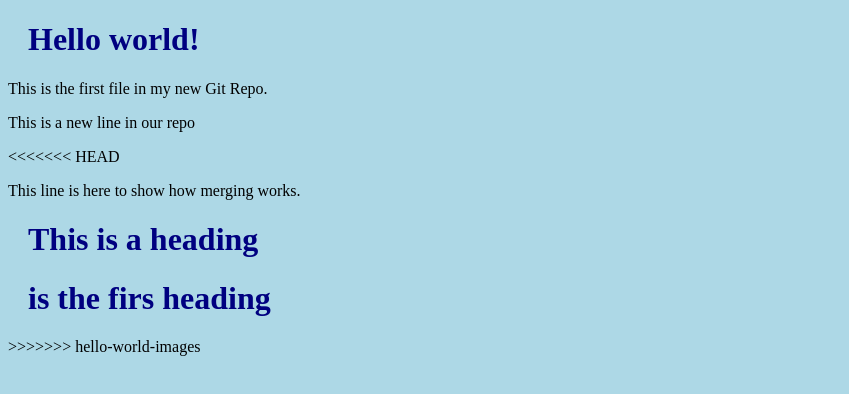
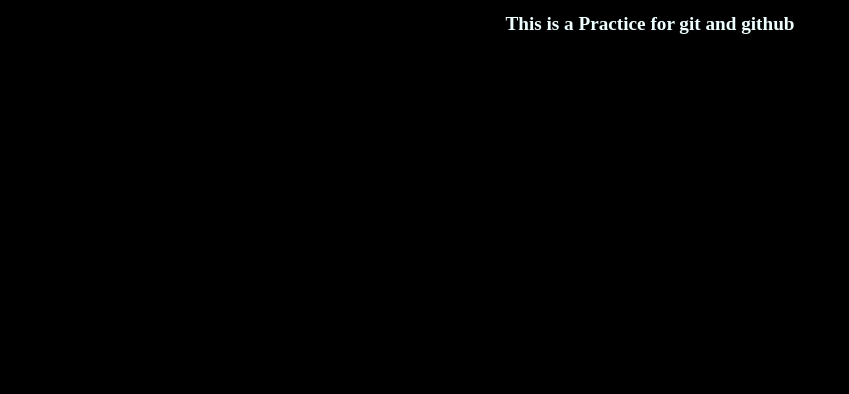
Before and after one commit to Gyanta69/myproject, a plain HTML site: page index.html in a window 1280 px wide. Shown: the whole page, without its empty margins (0-849 px from the left). Drawn offline with Linux system fonts and the light colour scheme.

Commit message:
Changes made to body color and font color

```diff
--- a/index.html
+++ b/index.html
@@ -5,16 +5,14 @@
     <meta name="viewport" content="width=device-width, initial-scale=1.0">
     <link rel="stylesheet" href="style.css">
     <title>Git practice</title>
+    <style>
+        body{
+            background-color: black;
+        }
+    </style>
+
 </head>
 <body>
-<h1>Hello world!</h1>
-<p>This is the first file in my new Git Repo.</p>
-<p>This is a new line in our repo</p>
-<<<<<<< HEAD
-<p>This line is here to show how merging works.</p>
-    <h1>This is a heading</h1>
-<h1>is the firs heading</h1>
->>>>>>> hello-world-images
-
+    <h1 style="text-align: center; color: azure; font-size: larger  ;">This is a Practice for git and github</h1>
 </body>
 </html>
```
